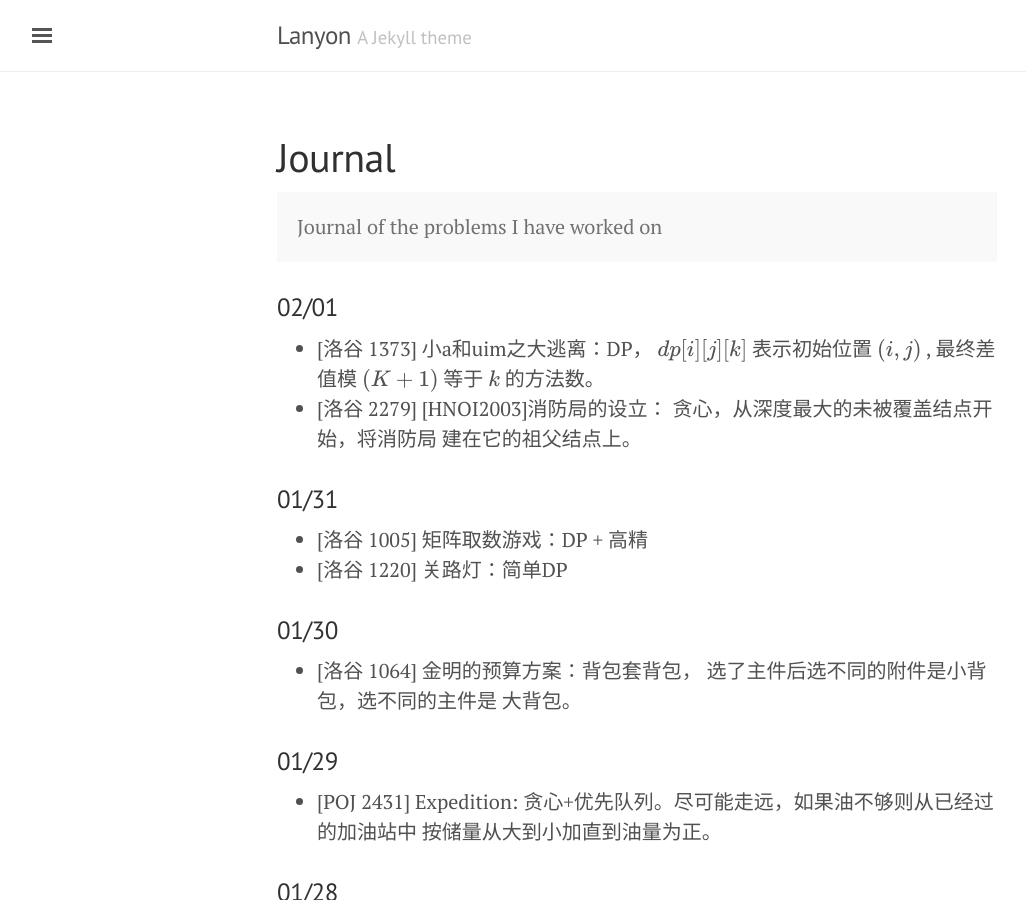
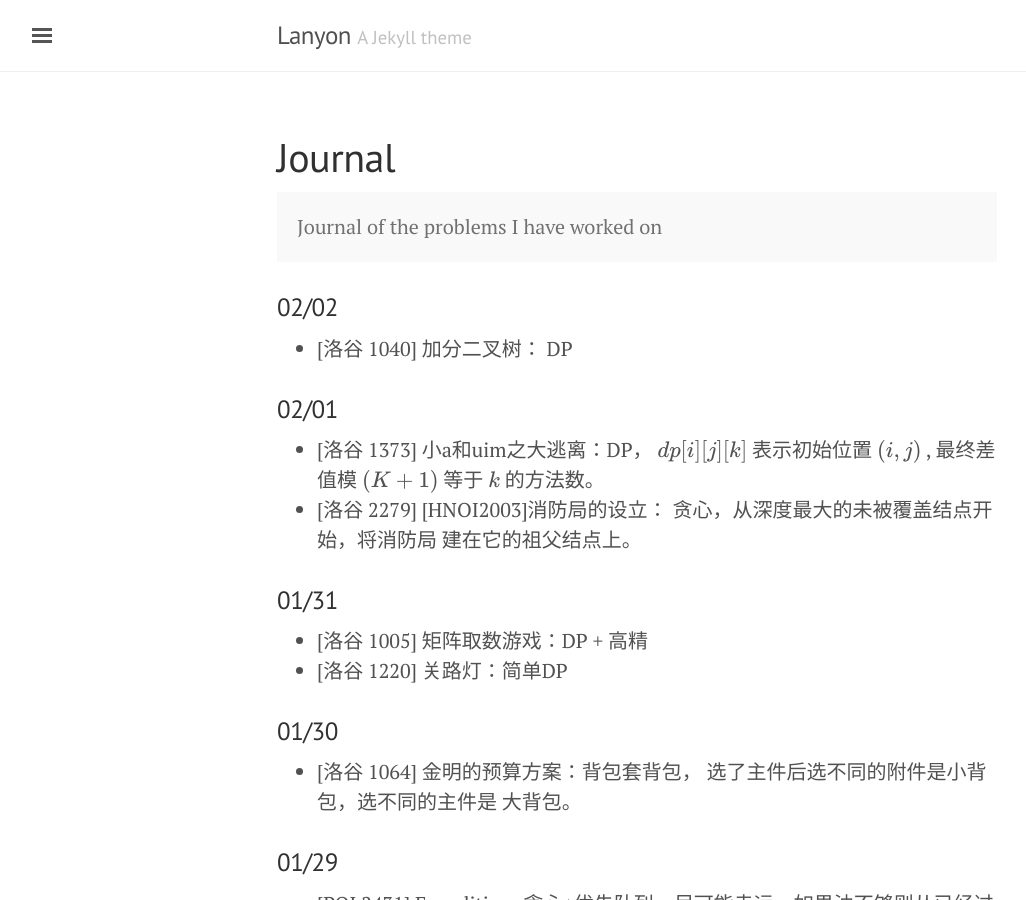
Before and after one commit to atubo/online-judge, a Jekyll site: the page built from docs/journal.md, in a window 1280 px wide and 900 px high. Shown: the whole window, without its empty margins (3-1029 px from the left). Built offline with Jekyll 4.4.1, drawn with Linux system fonts in a browser that asks for light colours; formulas are drawn with MathJax 3.

Commit message:
[Luogu 1040]

```diff
--- a/docs/journal.md
+++ b/docs/journal.md
@@ -6,6 +6,9 @@ title: Journal
 <p class="message">
 Journal of the problems I have worked on
 </p>
+
+### 02/02
+* [洛谷 1040] 加分二叉树： DP
 
 ### 02/01
 * [洛谷 1373] 小a和uim之大逃离：DP， $dp[i][j][k]$ 表示初始位置 $(i,j)$ , 最终差值模
```
